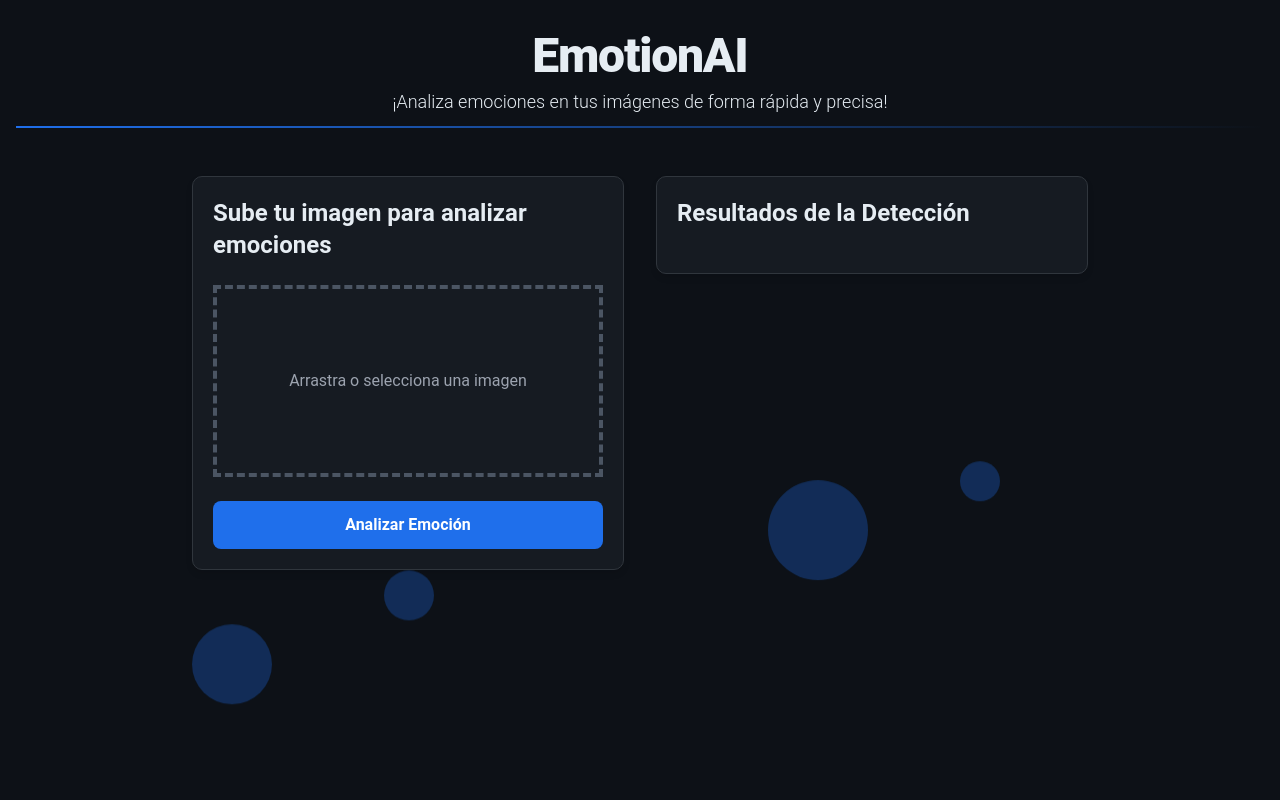
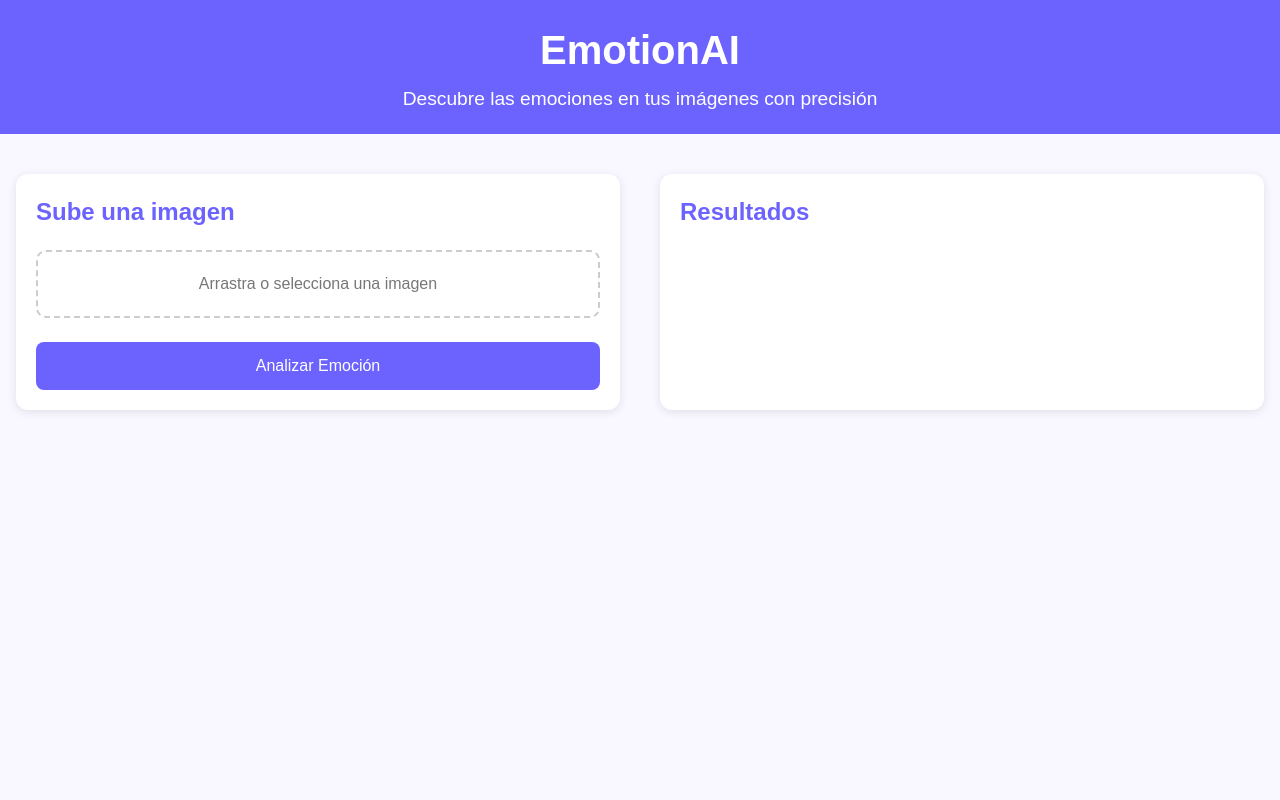
Before and after one commit to Kevin4Calderon/Emotion-IA, a Flask app: page / in a window 1280 px wide. Run offline with Flask 2, Linux system fonts and the light colour scheme; some libraries are stand-ins or nearby versions.

Commit message:
Update index.html

```diff
--- a/templates/index.html
+++ b/templates/index.html
@@ -9,66 +9,79 @@
     <script src="https://code.jquery.com/jquery-3.6.0.min.js"></script>
     <style>
         body {
-            font-family: 'Roboto', sans-serif;
-            background-color: #0d1117;
-            color: #e6edf3;
-            animation: fadeIn 1s ease-in-out;
+            font-family: 'Arial', sans-serif;
+            background-color: #f9f7ff;
+            color: #2c2c54;
             overflow-x: hidden;
-            position: relative;
+            margin: 0;
         }
 
-        @keyframes fadeIn {
-            from {
-                opacity: 0;
-            }
-            to {
-                opacity: 1;
-            }
+        .custom-header {
+            background-color: #6c63ff;
+            color: white;
+            padding: 20px 0;
+            text-align: center;
         }
 
-        @keyframes float {
-            from {
-                transform: translateY(0);
-            }
-            to {
-                transform: translateY(-20px);
-            }
+        .custom-header h1 {
+            font-size: 2.5rem;
+            font-weight: bold;
         }
 
-        .btn-custom {
-            background-color: #1f6feb;
+        .custom-header p {
+            font-size: 1.2rem;
+            margin-top: 5px;
+        }
+
+        .card {
+            background-color: white;
+            border-radius: 12px;
+            box-shadow: 0 2px 10px rgba(0, 0, 0, 0.1);
+            padding: 20px;
+        }
+
+        .card h2 {
+            color: #6c63ff;
+            font-size: 1.5rem;
+            font-weight: bold;
+            margin-bottom: 20px;
+        }
+
+        .btn-primary {
+            background-color: #6c63ff;
             color: white;
-            padding: 12px 24px;
+            padding: 12px 20px;
             border-radius: 8px;
             border: none;
             font-size: 16px;
-            font-weight: bold;
-            transition: background-color 0.3s, transform 0.2s;
+            cursor: pointer;
+            transition: transform 0.3s ease, background-color 0.3s ease;
         }
 
-        .btn-custom:hover {
-            background-color: #1158c7;
-            transform: scale(1.05);
+        .btn-primary:hover {
+            background-color: #574b90;
+            transform: translateY(-2px);
         }
 
         .progress-container {
-            width: 100%;
-            background-color: #2c313a;
+            background-color: #f0f0f0;
             border-radius: 5px;
             overflow: hidden;
         }
 
         .progress {
-            height: 8px;
-            background-color: #1f6feb;
+            height: 10px;
+            background-color: #6c63ff;
             width: 0%;
             transition: width 0.4s ease;
         }
 
         .loading-spinner {
-            border: 4px solid transparent;
-            border-top: 4px solid #1f6feb;
+            border: 4px solid #f0f0f0;
+            border-top: 4px solid #6c63ff;
             border-radius: 50%;
+            width: 40px;
+            height: 40px;
             animation: spin 1s linear infinite;
         }
 
@@ -81,137 +94,88 @@
             }
         }
 
-        .card {
-            background-color: #161b22;
-            border: 1px solid #30363d;
+        .file-input-container {
+            border: 2px dashed #ccc;
             border-radius: 10px;
-            box-shadow: 0 4px 6px rgba(0, 0, 0, 0.1);
             padding: 20px;
+            text-align: center;
+            transition: background-color 0.2s ease, border-color 0.2s ease;
         }
 
-        .title-divider {
-            height: 2px;
-            background: linear-gradient(to right, #1f6feb, transparent);
-            margin: 10px 0;
+        .file-input-container:hover {
+            background-color: #f8f8f8;
+            border-color: #6c63ff;
         }
 
-        .bubble {
-            position: absolute;
-            background-color: rgba(31, 111, 235, 0.3);
-            border-radius: 50%;
-            animation: float 4s ease-in-out infinite alternate;
+        .file-input-container p {
+            color: #777;
         }
 
-        .bubble:nth-child(1) {
-            width: 80px;
-            height: 80px;
-            bottom: 10%;
-            left: 15%;
-            animation-duration: 5s;
+        .results-container {
+            border: 2px solid #e0e0e0;
+            border-radius: 10px;
+            padding: 20px;
+            text-align: center;
+            margin-top: 20px;
         }
 
-        .bubble:nth-child(2) {
-            width: 50px;
-            height: 50px;
-            bottom: 20%;
-            left: 30%;
-            animation-duration: 6s;
+        .results-container img {
+            max-width: 100%;
+            border-radius: 10px;
         }
 
-        .bubble:nth-child(3) {
-            width: 100px;
-            height: 100px;
-            bottom: 25%;
-            left: 60%;
-            animation-duration: 7s;
-        }
-
-        .bubble:nth-child(4) {
-            width: 40px;
-            height: 40px;
-            bottom: 35%;
-            left: 75%;
-            animation-duration: 8s;
+        .emotion-label {
+            font-size: 1.2rem;
+            font-weight: bold;
+            margin-top: 20px;
+            color: #6c63ff;
         }
     </style>
 </head>
 
-<body class="bg-custom min-h-screen">
-    <!-- Efecto de burbujas -->
-    <div class="bubble"></div>
-    <div class="bubble"></div>
-    <div class="bubble"></div>
-    <div class="bubble"></div>
+<body>
+    <header class="custom-header">
+        <h1>EmotionAI</h1>
+        <p>Descubre las emociones en tus imágenes con precisión</p>
+    </header>
 
-    <div class="container mx-auto px-4 py-8">
-        <!-- Título principal -->
-        <div class="text-center animate-fade">
-            <h1 class="text-5xl font-extrabold tracking-tight">EmotionAI</h1>
-            <p class="text-lg font-light mt-2">¡Analiza emociones en tus imágenes de forma rápida y precisa!</p>
-            <div class="title-divider"></div>
+    <main class="container mx-auto px-4 py-10">
+        <div class="grid grid-cols-1 md:grid-cols-2 gap-10">
+            <!-- Subir imagen -->
+            <div class="card">
+                <h2>Sube una imagen</h2>
+                <form id="uploadForm">
+                    <div class="file-input-container">
+                        <p>Arrastra o selecciona una imagen</p>
+                        <input type="file" name="file" accept=".jpg,.jpeg,.png" id="fileInput" class="hidden">
                     </div>
-
-        <!-- Contenedor principal -->
-        <div class="max-w-4xl mx-auto mt-12">
-            <div class="flex flex-wrap -mx-4">
-                <!-- Panel izquierdo -->
-                <div class="w-full md:w-1/2 px-4 mb-8">
-                    <div class="card">
-                        <h2 class="text-2xl font-semibold mb-6">Sube tu imagen para analizar emociones</h2>
-                        <form id="uploadForm" class="space-y-6">
-                            <div class="flex items-center justify-center w-full">
-                                <label class="flex flex-col items-center justify-center w-full h-48 border-4 border-dashed border-gray-600 cursor-pointer">
-                                    <div class="text-center text-gray-400" id="previewContainer">
-                                        <p>Arrastra o selecciona una imagen</p>
-                                    </div>
-                                    <input type="file" class="opacity-0 absolute" name="file" accept=".jpg,.jpeg,.png" id="fileInput" />
-                                </label>
-                            </div>
-                            <button type="submit" class="btn-custom w-full">
-                                Analizar Emoción
-                            </button>
+                    <button type="submit" class="btn-primary mt-6 w-full">Analizar Emoción</button>
                 </form>
-                        <div id="uploadMessage" class="text-green-500 mt-4 hidden">
-                            Imagen subida correctamente.
-                        </div>
+                <div id="uploadMessage" class="text-green-500 mt-4 hidden">Imagen subida correctamente.</div>
                 <div id="progressSection" class="hidden mt-6">
-                            <h2 class="text-xl font-semibold mb-4">Progreso del Análisis</h2>
                     <div class="progress-container">
                         <div id="progress" class="progress"></div>
                     </div>
                 </div>
-                        <div id="loading" class="hidden mt-6">
-                            <div class="flex items-center justify-center">
-                                <div class="loading-spinner h-14 w-14"></div>
+                <div id="loading" class="hidden mt-6 flex justify-center">
+                    <div class="loading-spinner"></div>
                 </div>
+                <div id="error" class="hidden mt-6 bg-red-100 text-red-600 p-4 rounded">Ocurrió un error</div>
             </div>
-                        <div id="error" class="hidden mt-6 p-4 bg-red-800 border border-red-600 text-red-200 rounded-lg">
+
+            <!-- Resultados -->
+            <div class="card">
+                <h2>Resultados</h2>
+                <div id="detectionComplete" class="hidden text-green-500 font-bold">Detección Completa</div>
+                <div id="results" class="hidden results-container">
+                    <h4 class="font-semibold mb-4">Resultados:</h4>
+                    <img id="keypointImage" src="" alt="Puntos clave del rostro">
+                    <img id="resultImageSecondary" class="mt-4" src="" alt="Transformaciones de la Imagen">
+                    <div id="emotionLabel" class="emotion-label hidden"></div>
                 </div>
             </div>
         </div>
-
-                <!-- Panel derecho -->
-                <div class="w-full md:w-1/2 px-4">
-                    <div class="card">
-                        <h2 class="text-2xl font-semibold mb-6">Resultados de la Detección</h2>
-                        <div id="detectionComplete" class="hidden text-green-500 font-bold">
-                            Detección Completa
-                        </div>
-                        <div id="results" class="hidden">
-                            <div class="border border-gray-600 rounded-lg p-6">
-                                <h4 class="font-semibold mb-4">Resultados:</h4>
-                                <div class="relative">
-                                    <img id="keypointImage" class="max-w-full h-auto mx-auto" src="" alt="Puntos clave del rostro">
-                                    <img id="resultImageSecondary" class="max-w-full h-auto mx-auto mt-4" src="" alt="Transformaciones de la Imagen">
-                                </div>
-                            </div>
-                            <div id="emotionLabel" class="text-lg font-bold text-center mt-4 hidden"></div>
-                        </div>
-                    </div>
-                </div>
-            </div>
-        </div>
-    </div>
+    </main>
 
     <script>
         $(document).ready(function () {
@@ -220,7 +184,7 @@
                 if (file) {
                     var reader = new FileReader();
                     reader.onload = function (e) {
-                        $('#previewContainer').html('<img src="' + e.target.result + '" alt="Vista previa" class="max-w-full h-auto">');
+                        $('.file-input-container').html('<img src="' + e.target.result + '" alt="Vista previa" class="max-w-full h-auto mx-auto">');
                         $('#uploadMessage').removeClass('hidden');
                     };
                     reader.readAsDataURL(file);
```
Lines whose indentation alone changed are shown as unchanged.
